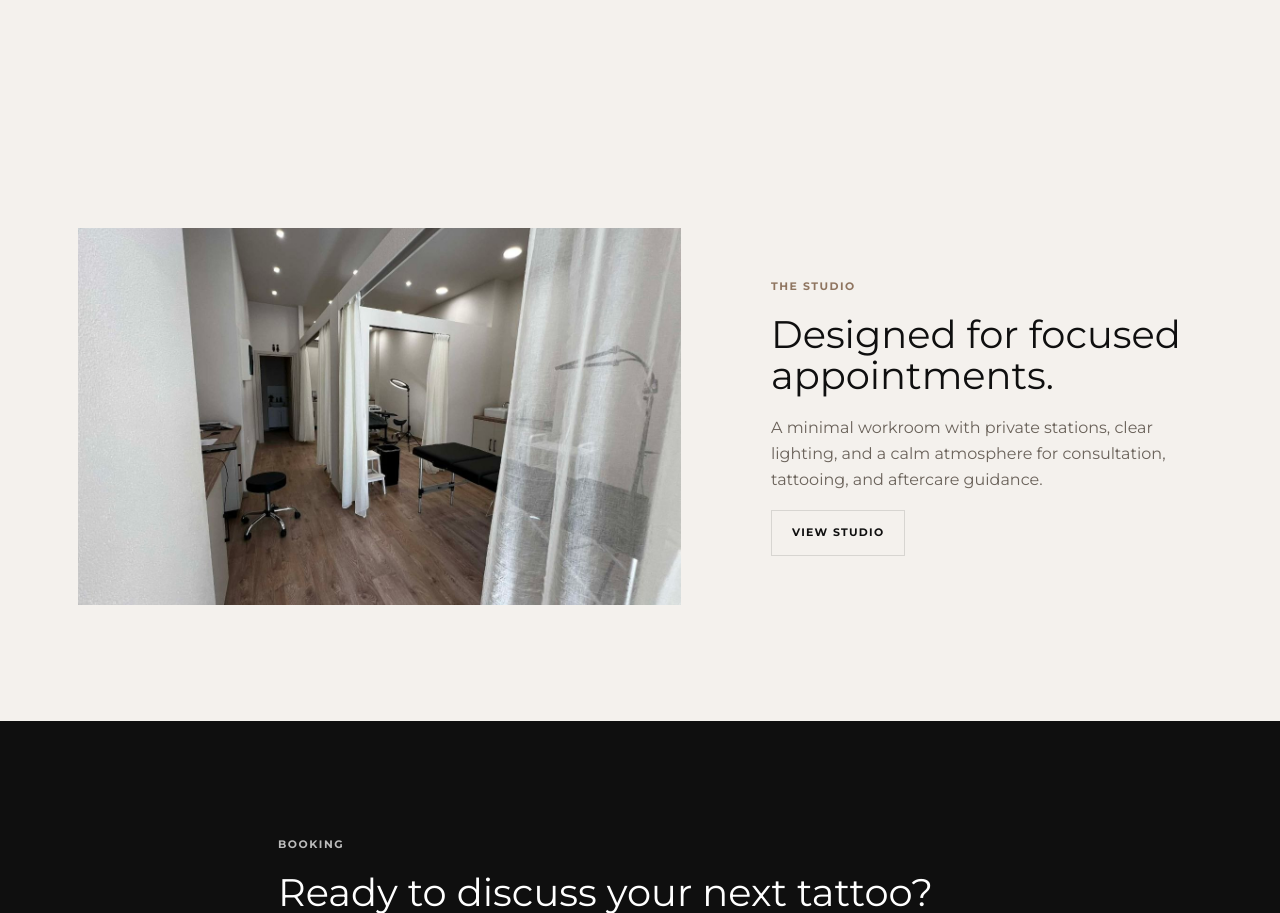
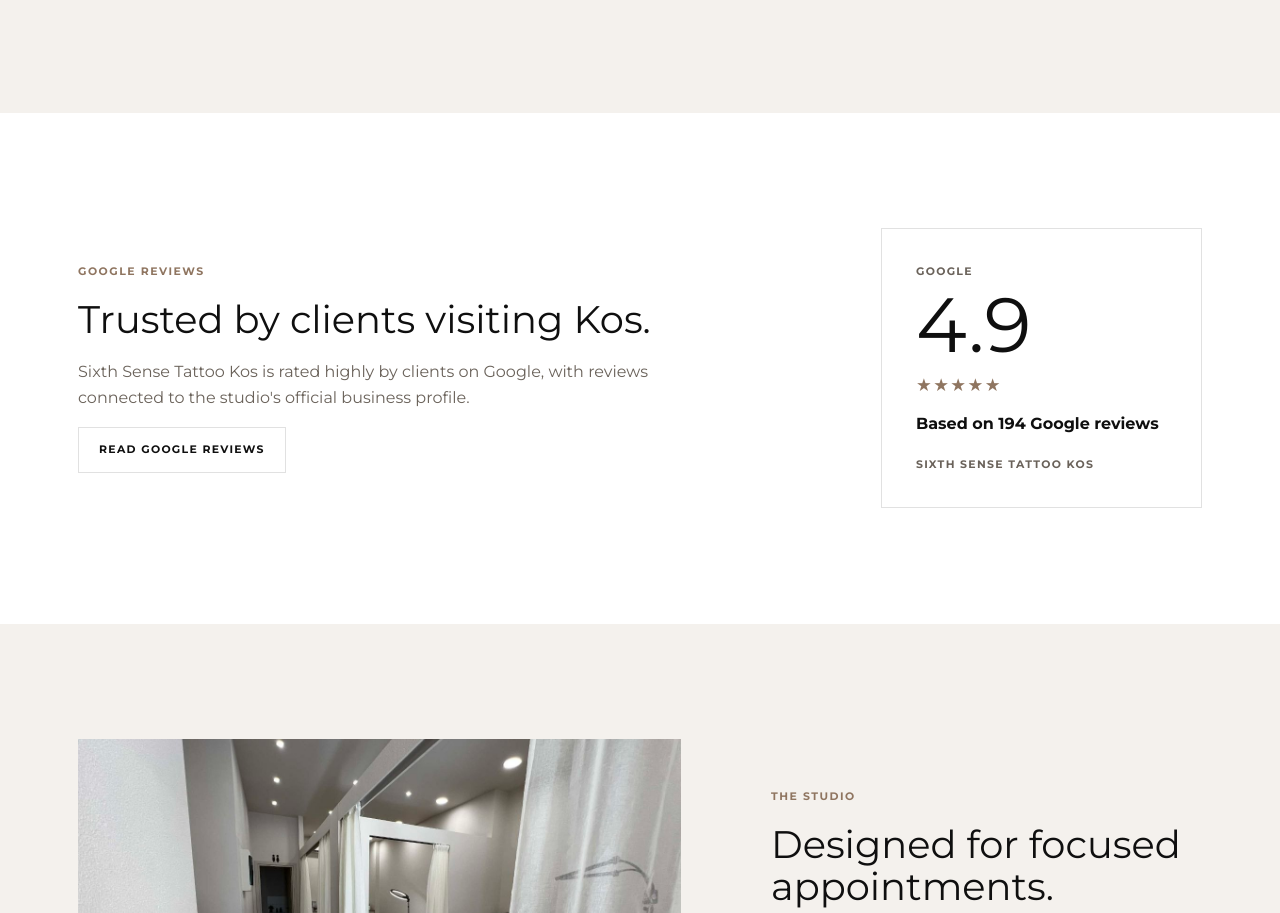
Before and after one commit to froggyflex/sixth_senst, a React (Vite) app: page / in a window 1280 px wide. Shown: the part 2290-3203 px from the top of the page. Built offline with nearby package versions, Linux system fonts and the light colour scheme.

Commit message:
google reviews

```diff
--- a/src/App.jsx
+++ b/src/App.jsx
@@ -8,6 +8,7 @@ const assetModules = import.meta.glob("../assets/portfolio/**/*", {
 
 const studioInstagram = "https://www.instagram.com/sixthsense.tattoo/";
 const whatsappUrl = "https://wa.me/306948087671";
+const googleBusinessUrl = "https://www.google.com/maps/search/?api=1&query=Sixth%20Sense%20Tattoo%20Kos%20Konstantinou%20Kanari%2042";
 const portfolioBatchSize = 18;
 
 function artistPortfolioItems(folder, titlePrefix, category, artist) {
@@ -189,6 +190,7 @@ function HomePage({ navigate }) {
 
       <Essentials />
       <ArtistsSection />
+      <GoogleReviewsSection />
       <StudioPreview navigate={navigate} />
       <BookingPanel navigate={navigate} />
     </main>
@@ -303,6 +305,28 @@ function ArtistCard({ href, photo, alt, handle, name, description, works }) {
         <span className="portfolio-link">Open portfolio</span>
       </div>
     </a>
+  );
+}
+
+function GoogleReviewsSection() {
+  return (
+    <section className="section reviews-section">
+      <div className="container reviews-grid">
+        <div>
+          <p className="eyebrow">Google reviews</p>
+          <h2>Trusted by clients visiting Kos.</h2>
+          <p>Sixth Sense Tattoo Kos is rated highly by clients on Google, with reviews connected to the studio's official business profile.</p>
+          <a className="button secondary" href={googleBusinessUrl} target="_blank" rel="noreferrer">Read Google reviews</a>
+        </div>
+        <div className="google-rating-card" aria-label="Google rating for Sixth Sense Tattoo Kos">
+          <span className="review-source">Google</span>
+          <strong>4.9</strong>
+          <span className="review-stars" aria-label="4.9 out of 5 stars">★★★★★</span>
+          <p>Based on 194 Google reviews</p>
+          <small>Sixth Sense Tattoo Kos</small>
+        </div>
+      </div>
+    </section>
   );
 }
 
@@ -470,7 +494,7 @@ function ContactPage() {
           <div className="contact-links">
             <a href={studioInstagram} target="_blank" rel="noreferrer">Instagram @sixthsense.tattoo</a>
             <a href={whatsappUrl} target="_blank" rel="noreferrer">WhatsApp +30 694 808 7671</a>
-            <a href="https://www.google.com/maps/search/?api=1&query=Sixth%20Sense%20Tattoo%20Studio%20Kanari%2042%20Kos" target="_blank" rel="noreferrer">Map</a>
+            <a href={googleBusinessUrl} target="_blank" rel="noreferrer">Map</a>
           </div>
         </div>
         <form className="contact-form" onSubmit={submit}>
--- a/styles.css
+++ b/styles.css
@@ -589,6 +589,61 @@ figcaption {
   width: 100%;
 }
 
+.reviews-section {
+  background: var(--white);
+}
+
+.reviews-grid {
+  align-items: center;
+  display: grid;
+  gap: clamp(34px, 7vw, 90px);
+  grid-template-columns: minmax(0, 1fr) minmax(280px, 0.45fr);
+}
+
+.reviews-grid h2 {
+  max-width: 660px;
+}
+
+.reviews-grid p {
+  max-width: 620px;
+}
+
+.google-rating-card {
+  border: 1px solid var(--line);
+  display: grid;
+  gap: 8px;
+  justify-items: start;
+  padding: clamp(22px, 4vw, 34px);
+}
+
+.google-rating-card strong {
+  color: var(--ink);
+  font-size: clamp(3rem, 6vw, 5rem);
+  font-weight: 300;
+  line-height: 0.95;
+}
+
+.review-source,
+.google-rating-card small {
+  color: var(--muted);
+  font-size: 0.68rem;
+  font-weight: 700;
+  letter-spacing: 0.12em;
+  text-transform: uppercase;
+}
+
+.review-stars {
+  color: var(--wood);
+  font-size: 1.1rem;
+  letter-spacing: 0.08em;
+}
+
+.google-rating-card p {
+  color: var(--ink);
+  font-weight: 700;
+  margin: 4px 0 10px;
+}
+
 .booking-panel {
   background: var(--ink);
   color: var(--white);
@@ -994,6 +1049,7 @@ textarea:focus {
 
   .hero-grid,
   .studio-preview-grid,
+  .reviews-grid,
   .contact-layout {
     grid-template-columns: 1fr;
   }
```
